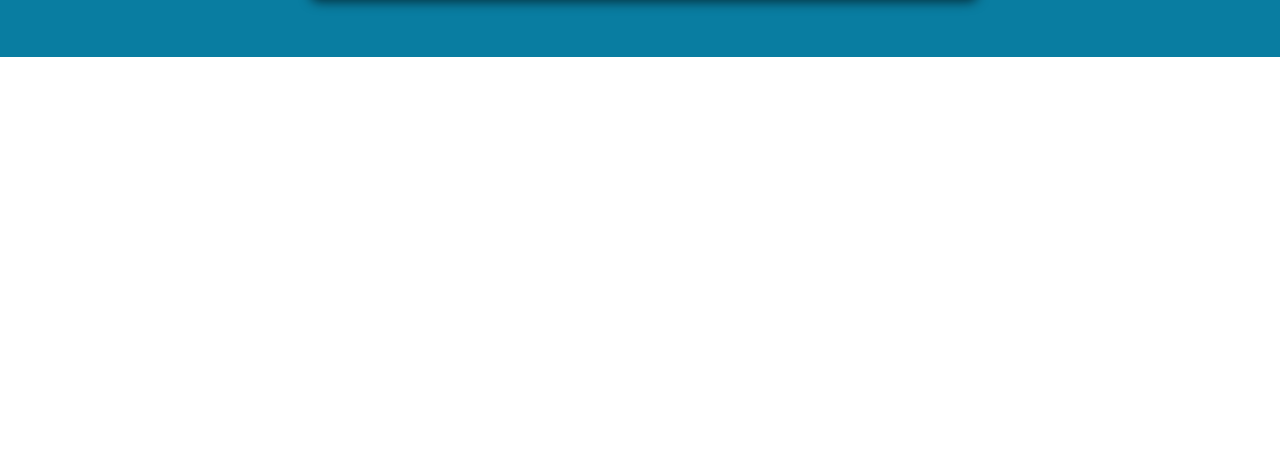
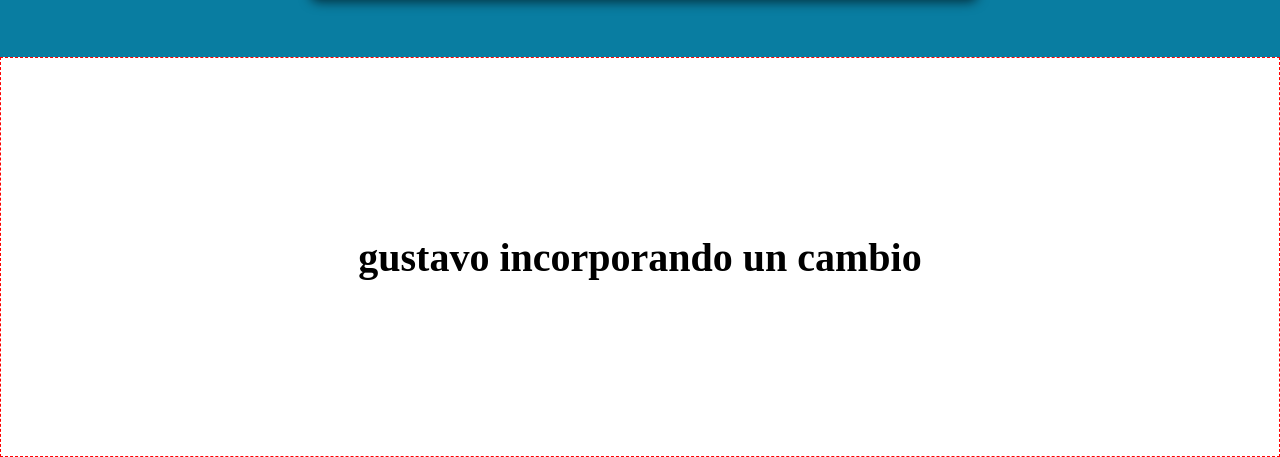
Before and after one commit to Gabriel-Arg/Proyecto-Git-Noa, a plain HTML site: page index.html in a window 1280 px wide. Shown: the part 1293-1750 px from the top of the page. Before the commit the page ends 1350 px from the top, so only its background shows below. Drawn offline with Linux system fonts and the light colour scheme.

Commit message:
incorpora cambios perteneciente a gustavo

```diff
--- a/css/estilo.css
+++ b/css/estilo.css
@@ -144,3 +144,20 @@ header {
     -webkit-box-shadow: 4px 6px 12px -1px rgba(0,0,0,0.63);
     -moz-box-shadow: 4px 6px 12px -1px rgba(0,0,0,0.63);
 }
+
+.seccion-guty {
+    border: 1px dashed red;
+    height: 400px;
+
+    display: flex;
+    flex-direction: column;
+    align-items: center;
+    justify-content: center;
+
+
+}
+
+#seccion-guty__titulo {
+    font-size: 40px;
+
+}
--- a/index.html
+++ b/index.html
@@ -110,8 +110,14 @@
 
 
 
+    <div class="seccion-guty">
+    <h2 id="seccion-guty__titulo">
+        gustavo incorporando un cambio
+    </h2>
 
 
+
+    </div>
 
 
 
```
